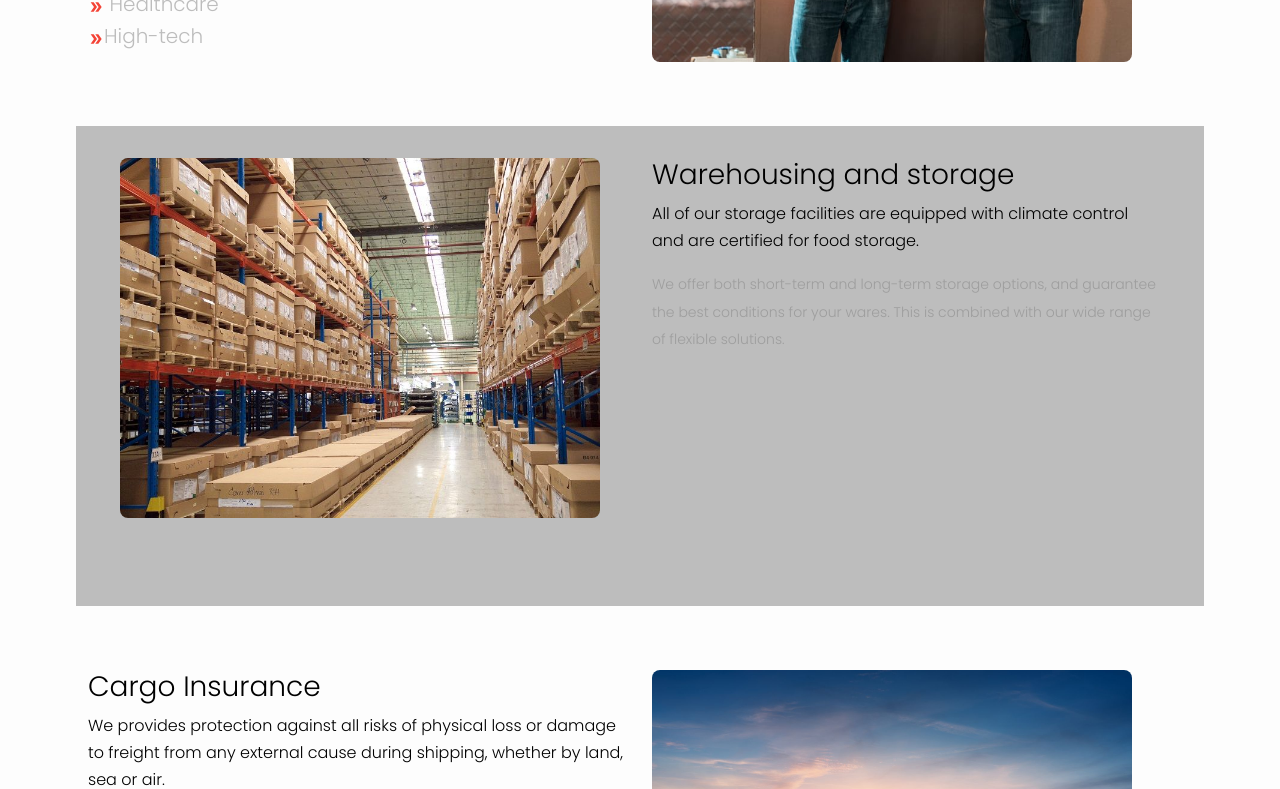
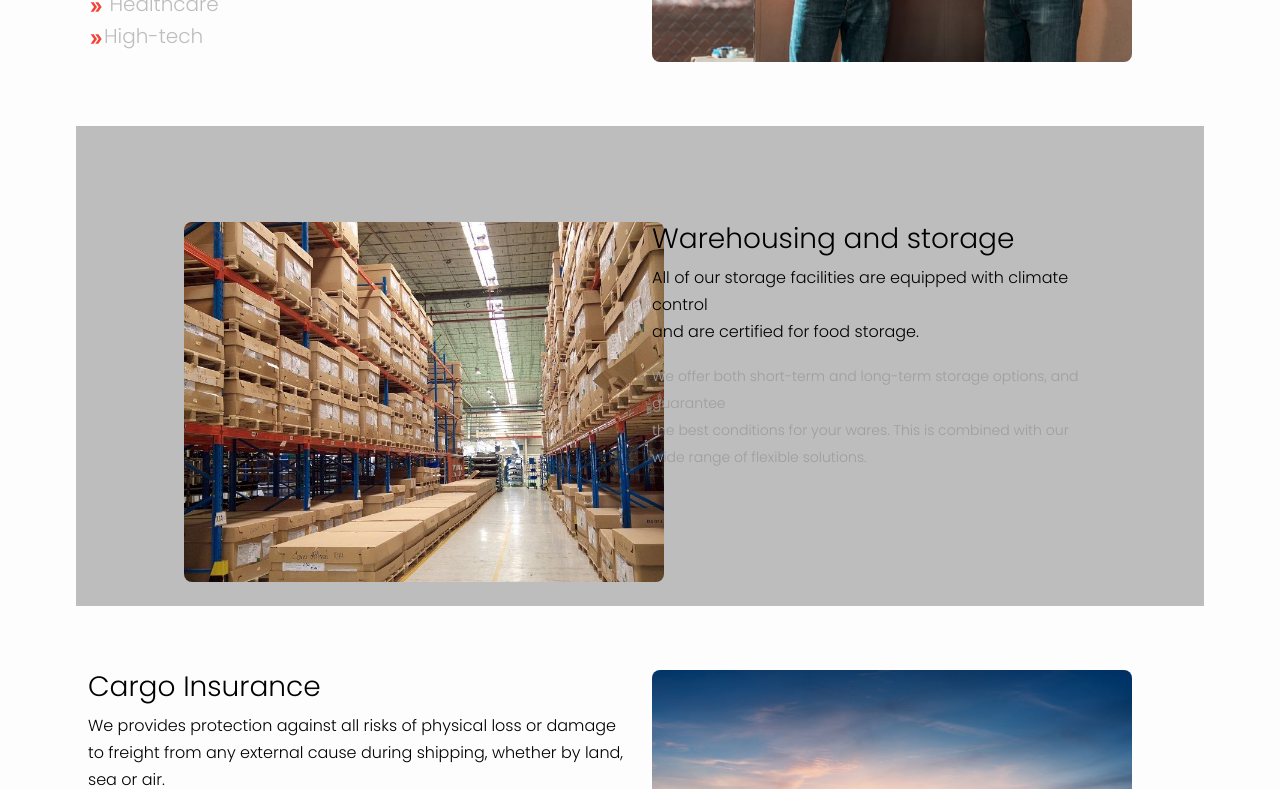
Before and after one commit to Roche001/Logistics-company, a React (Create React App) app: page /Logistics in a window 1280 px wide. Shown: the part 640-1429 px from the top of the page. Built offline with nearby package versions, Linux system fonts and the light colour scheme.

Commit message:
update changes

```diff
--- a/src/components/logistics/Logistics.css
+++ b/src/components/logistics/Logistics.css
@@ -49,7 +49,7 @@
   margin: 4rem;
   background: #bdbdbd;
   height: 60vh;
-  padding: 2rem;
+  padding: 6rem;
 }
 
 .logistics-section-two-text small {
```
